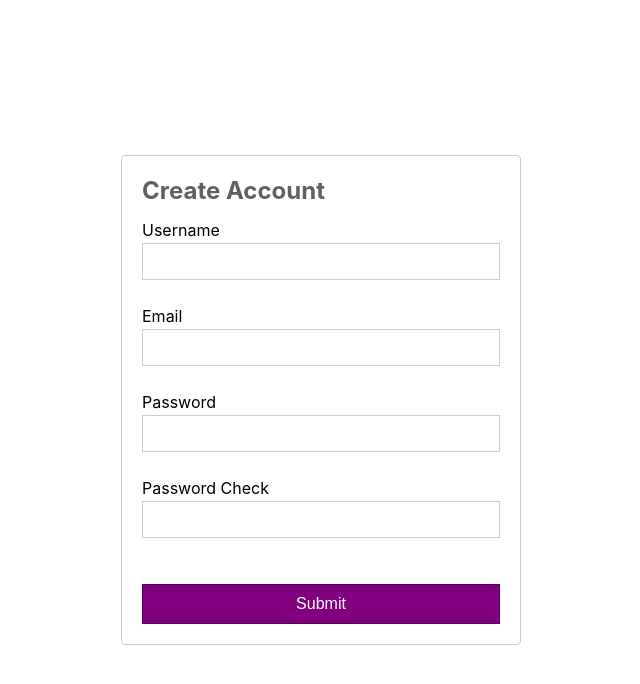
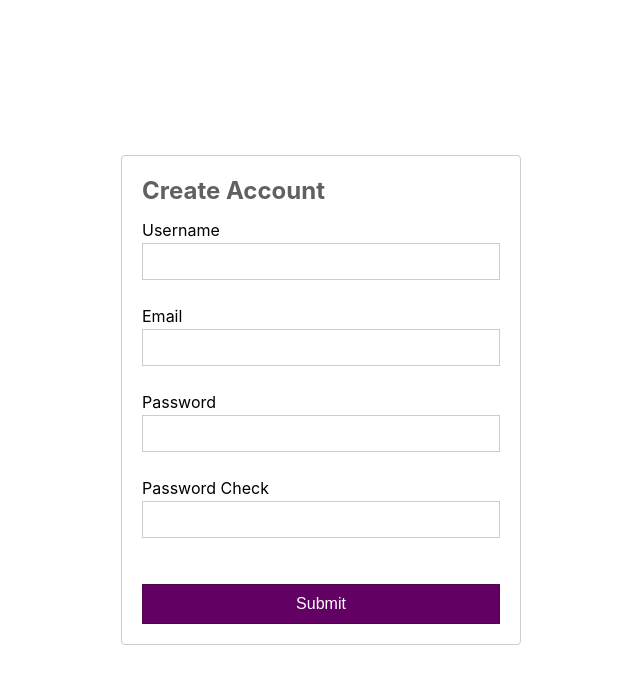
Before and after one commit to VictorLira-DEV/React-form-validation, a React (Create React App) app: page / in a window 1280 px wide. In both pictures the pointer is over the button "Submit". Shown: the top 684 px of the page, without its empty margins (319-959 px from the left). Built offline with nearby package versions, Linux system fonts and the light colour scheme.

Commit message:
adding hover effect

```diff
--- a/src/components/Button.css
+++ b/src/components/Button.css
@@ -7,4 +7,9 @@ button{
     border: 1px solid rgb(83, 1, 83);
     color: white;
     cursor: pointer;
+    transition: .4s;
 }
+
+button:hover{
+    background: rgb(99, 0, 99);
+}
```
